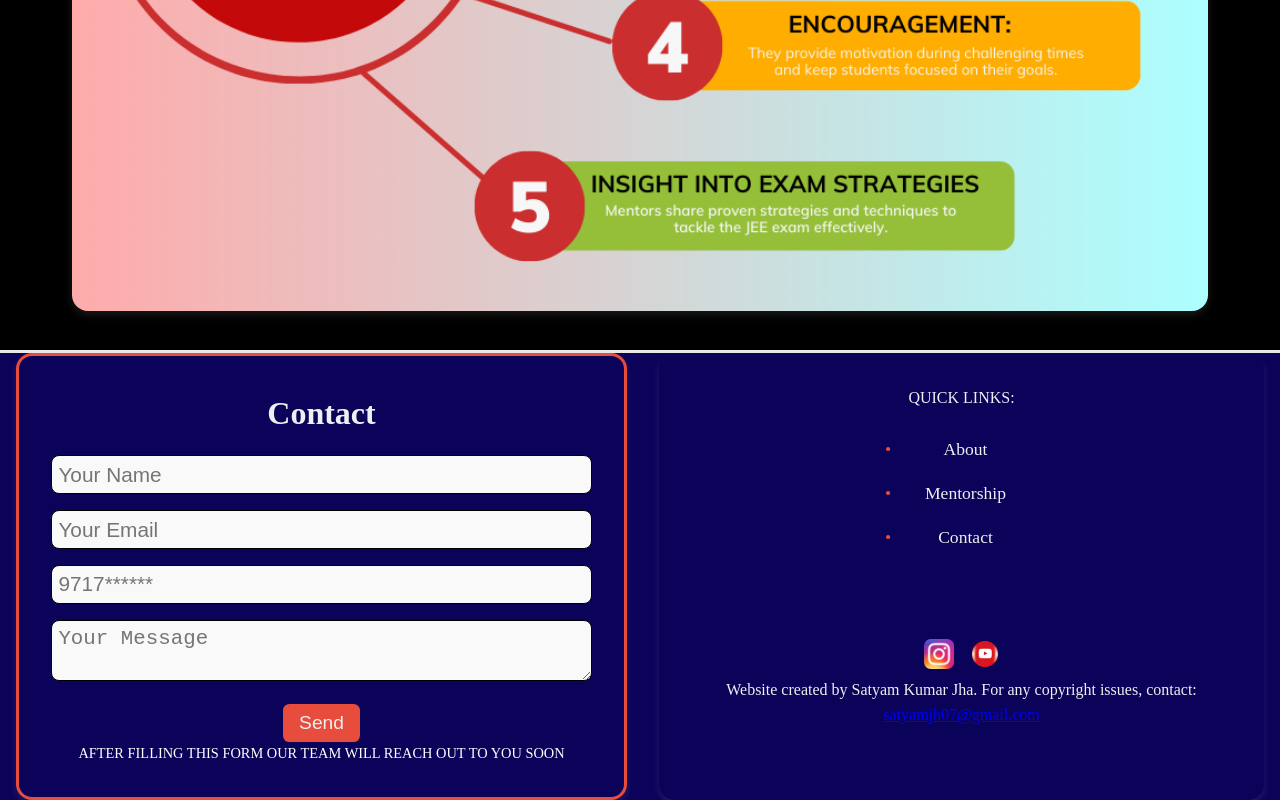
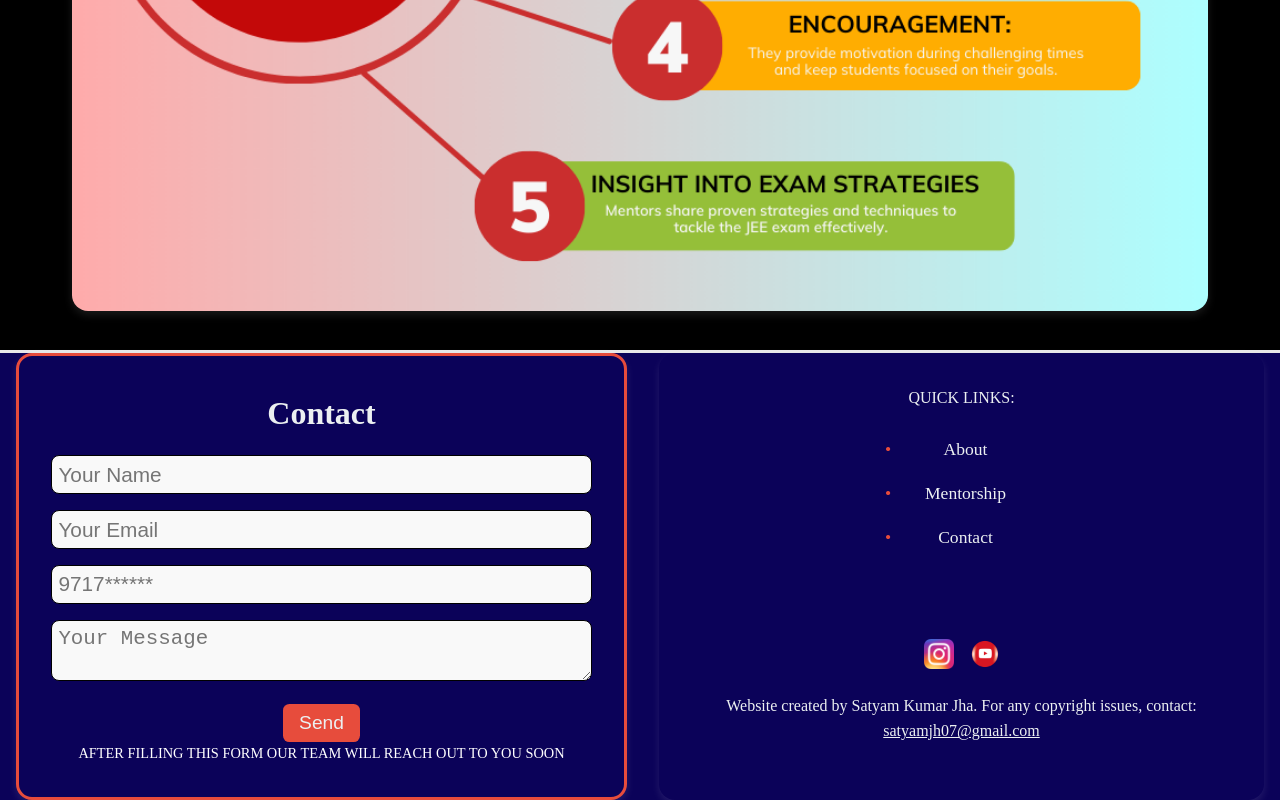
Before and after one commit to satyamjh07/portfolio-shriyanshsharma, a plain HTML site: page index.html in a window 1280 px wide. Shown: the part 3663-4463 px from the top of the page. Drawn offline with Linux system fonts and the light colour scheme.

Commit message:
Update style.css

```diff
--- a/style.css
+++ b/style.css
@@ -516,6 +516,21 @@ ul li::before {
         border-color: orange; /* Adjust color as needed */
     }
 }
+.credit {
+    color: var(--light-color);
+    font-size: 1rem;
+    margin-top: 1rem;
+    text-align: center;
+}
+
+.credit a {
+    color: var(--light-color);
+    text-decoration: underline;
+}
+
+.credit a:hover {
+    color: var(--accent-color);
+}
 
 @media (max-width: 768px) {
     header{
```
